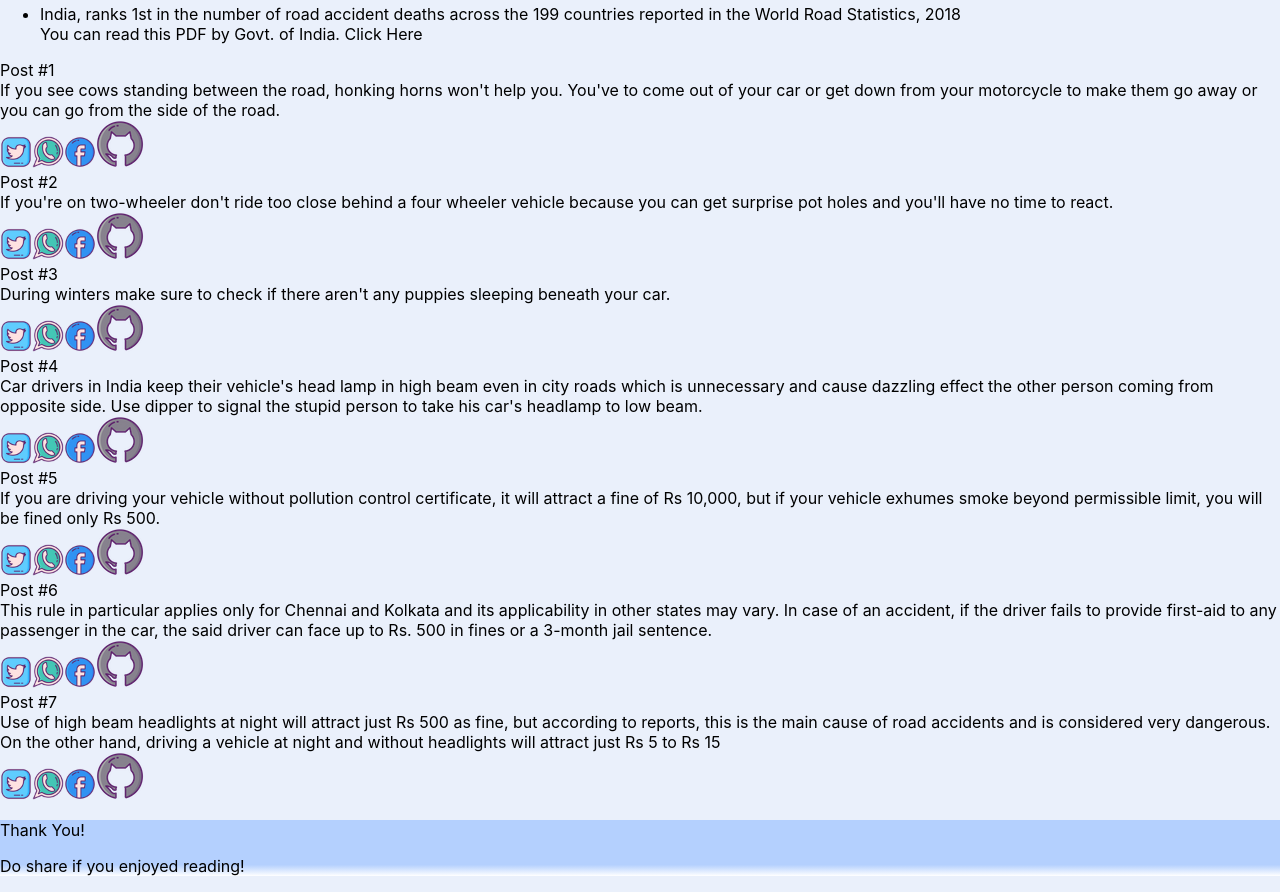
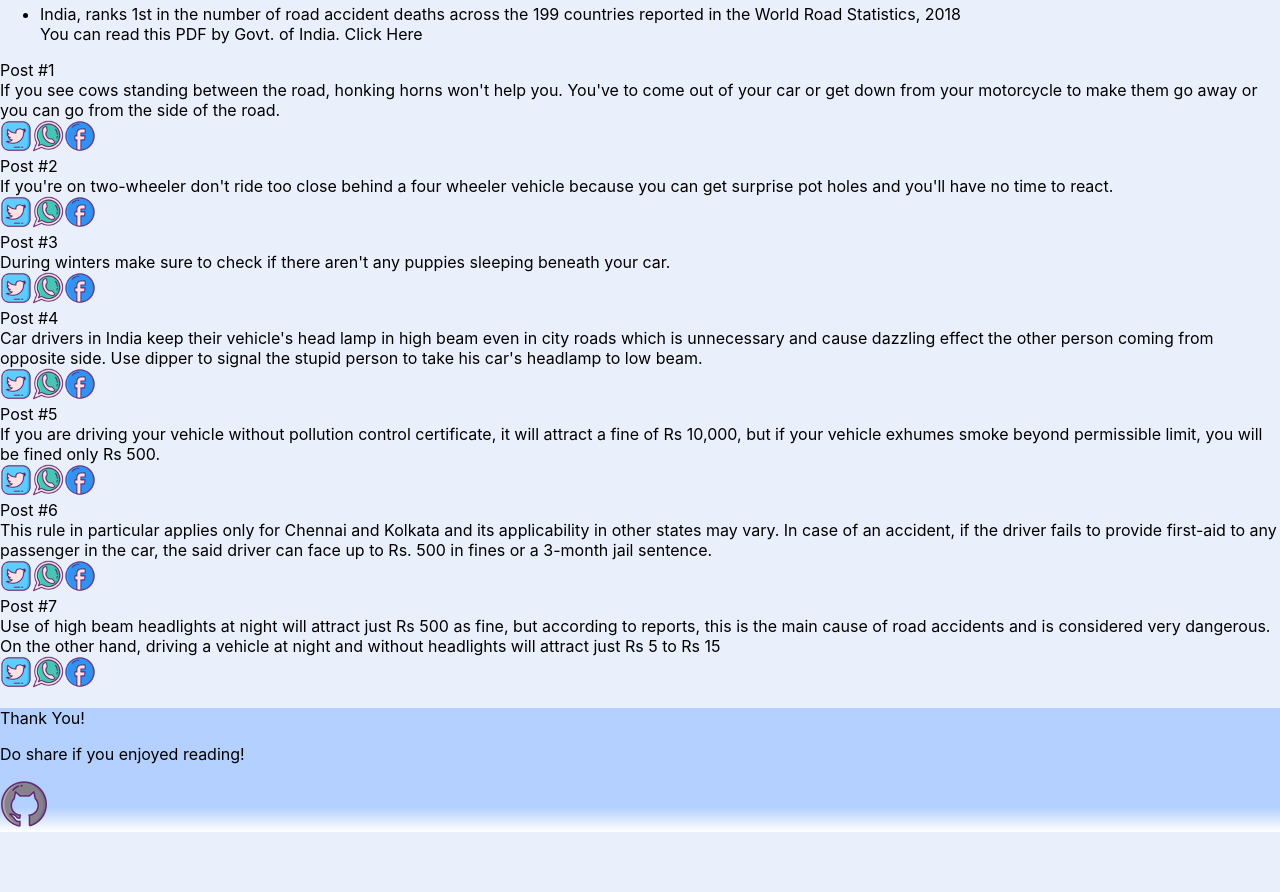
Before and after one commit to dazzlerkumar/The-Great-Indian-Traffic, a Next.js app: page / in a window 1280 px wide. Shown: the part 940-1832 px from the top of the page. After the commit the page ends 1772 px from the top, so only its background shows below. Built offline with nearby package versions, Linux system fonts and the light colour scheme.

Commit message:
Added github icon in the footer

```diff
--- a/components/Card.js
+++ b/components/Card.js
@@ -7,7 +7,6 @@ import post from "../content/data.json";
 import twitter from "/public/twitter.png"
 import whatsapp from "/public/whatsapp.png"
 import fb from "/public/facebook.png"
-import github from "/public/github.png"
 
 
 export default function Card() {
@@ -33,9 +32,6 @@ export default function Card() {
                         <a className="mx-1" href="https://www.facebook.com/dialog/feed?app_id=935877643951242&display=popup&link=https%3A%2F%2Ftgit.vercel.app%2F" target="_blank"  rel="noopener noreferrer">
                         <Image src={fb} alt="Facebook" width={32} height={32}/>
                         </a>
-                        <a className="mx-1" href="https://github.com/dazzlerkumar/The-Great-Indian-Traffic" target="_blank"  rel="noopener noreferrer">
-                        <Image src={github} alt="Github" width={48} height={48}/>
-                        </a>
                     </div>
                 </div>
             ))}
--- a/components/Footer.js
+++ b/components/Footer.js
@@ -1,11 +1,16 @@
 
+import Image from "next/image"
+import github from "/public/github.png"
 export default function Footer() {
     return (
         <div className="grid py-10 cool-gradient max-w-full place-items-center mt-20">
-           <div className="mx-auto">
-            <p className="text-4xl font-bold text-center text-neela">Thank You!</p>
-            <p className="text-2xl font-semilbold text-center text-neela">Do share if you enjoyed reading!</p>
+            <div className="mx-auto">
+                <p className="text-4xl font-bold text-center text-neela">Thank You!</p>
+                <p className="text-2xl font-semilbold text-center text-neela">Do share if you enjoyed reading!</p>
             </div>
+            <a className="mx-1 mt-3" href="https://github.com/dazzlerkumar/The-Great-Indian-Traffic" target="_blank" rel="noopener noreferrer">
+                <Image src={github} alt="Github" width={48} height={48} />
+            </a>
         </div>
     )
 }
```
